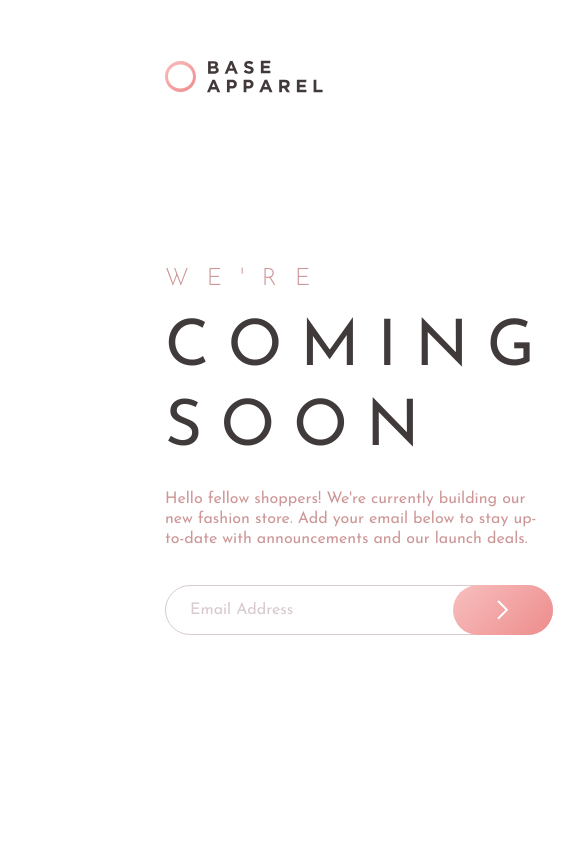
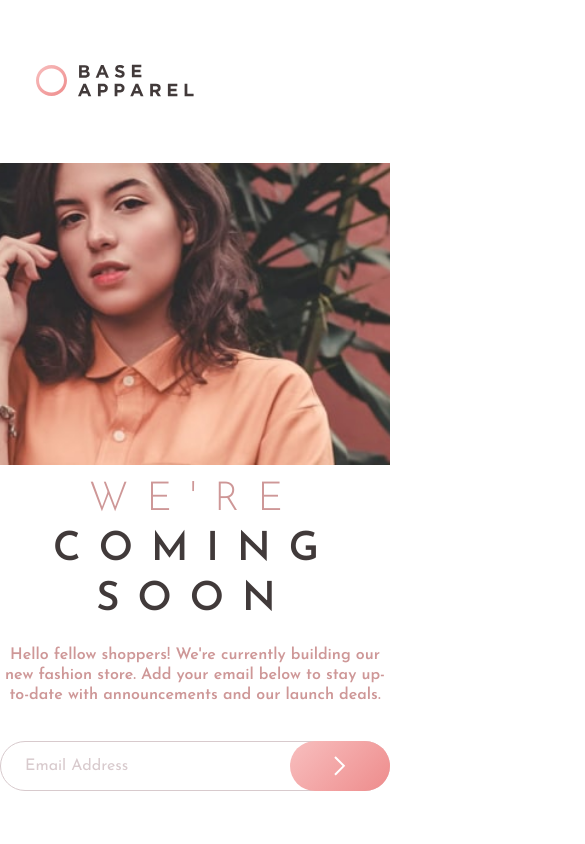
Before and after one commit to educamargob/frontend-mentor, a plain HTML site: page newbie/base-apparel-coming-soon-master/index.html in a window 390 px wide. Shown: the top 844 px of the page, 585 px wide, since content can reach past the window. Drawn offline with Linux system fonts and the light colour scheme.

Commit message:
Javascript

```diff
--- a/newbie/base-apparel-coming-soon-master/css/global/global.css
+++ b/newbie/base-apparel-coming-soon-master/css/global/global.css
@@ -2,13 +2,9 @@ body {
   margin: 0px;
   font-family: "Josefin Sans", sans-serif;
   color: var(--c-3);
-  background: var(--c-0);
-}
-
-main {
+  display: grid;
+  grid-template-columns: 1fr auto ;
   height: 100vh;
-  display: grid;
-  grid-template-columns: 1fr auto;
 }
 
 h1,
@@ -38,3 +34,17 @@ img {
   height: auto;
   display: block;
 }
+
+header {
+  margin-top: 64px;
+  margin-left: 36px;
+  height: 36px;
+}
+
+
+@media (max-width: 1000px){
+  body {
+    grid-template-columns: 1fr;
+    gap: 10px;
+  }
+}
--- a/newbie/base-apparel-coming-soon-master/css/utilities/components.css
+++ b/newbie/base-apparel-coming-soon-master/css/utilities/components.css
@@ -1,3 +1,7 @@
+.container {
+  padding: 0 165px;
+  max-width: 450px;
+}
 .button {
   width: 100%;
   background: var(--c-3);
@@ -13,3 +17,10 @@
   background: var(--gradient-1);
   cursor: pointer;
 }
+
+@media (max-width: 1000px){
+  .container {
+    padding: 0;
+    max-width: 450px;
+  }
+}
--- a/newbie/base-apparel-coming-soon-master/css/utilities/form.css
+++ b/newbie/base-apparel-coming-soon-master/css/utilities/form.css
@@ -40,6 +40,10 @@
   margin-left: auto;
   margin-right: auto;
 }
+.form-errors {
+  display: none;
+  margin: 10px 25px;
+}
 
 @media (max-width: 600px) {
   .form {
--- a/newbie/base-apparel-coming-soon-master/css/utilities/typography.css
+++ b/newbie/base-apparel-coming-soon-master/css/utilities/typography.css
@@ -5,13 +5,17 @@
 }
 
 .font-1-xl-b {
-  font: 400 4rem/1.25 "Josefin Sans", sans-serif;
+  font: 600 4rem/1.25 "Josefin Sans", sans-serif;
   letter-spacing: 1.125rem;
   text-transform: uppercase;
 }
 
 .font-1-s-b {
-  font: 400 1rem/1.25 "Josefin Sans", sans-serif;
+  font: 600 1rem/1.25 "Josefin Sans", sans-serif;
+}
+
+.font-1-s {
+  font: 400 0.8rem/1 "Josefin Sans", sans-serif;
 }
 
 @media (max-width: 1200px) {
@@ -25,11 +29,10 @@
   }
 }
 @media (max-width: 800px) {
-  .font-1-xxl {
-    font-size: 2rem;
+  .font-1-xl-b {
+    font-size: 2.5rem;
   }
-  .font-1-xl,
-  .font-2-xl {
-    font-size: 1.5rem;
+  .font-1-xl {
+    font-size: 2.5rem;
   }
 }
--- a/newbie/base-apparel-coming-soon-master/css/welcome/welcome.css
+++ b/newbie/base-apparel-coming-soon-master/css/welcome/welcome.css
@@ -1,12 +1,3 @@
-.welcome {
-  padding: 60px 165px;
-  max-width: 450px;
-}
-
-.welcome .logo {
-  margin-bottom: 136px;
-}
-
 .welcome-title {
   margin-bottom: 20px;
 }
@@ -17,4 +8,20 @@
 
 .big-image img {
   height: 100%;
+  object-fit: cover;
 }
+.big-image {
+  grid-column: 2;
+  grid-row: 1 / 3;
+}
+
+
+@media (max-width: 1000px){
+  .big-image {
+    grid-row: 2;
+    grid-column: 1/2;
+  }
+  section {
+    text-align: center;
+  }
+}
--- a/newbie/base-apparel-coming-soon-master/index.html
+++ b/newbie/base-apparel-coming-soon-master/index.html
@@ -20,11 +20,15 @@
 </head>
 
 <body>
-  <main>
-    <section class="welcome">
-      <div class="logo">
-        <img src="./images/logo.svg" alt="Website Logo">
-      </div>
+  <header class="logo container">
+    <img src="./images/logo.svg" alt="Website Logo">
+  </header>
+  <picture class="big-image">
+    <source media="(max-width:1000px)" srcset="./images/hero-mobile.jpg">
+    <img src="./images/hero-desktop.jpg" alt="Woman in orange">
+  </picture>
+  <main class="welcome container">
+    <section>
       <h1 class="welcome-title font-1-xl-b c-p3">
         <span class="font-1-xl c-p2">We're</span>
         coming
@@ -41,11 +45,9 @@
         <input class="error" type="email" id="email" name="email" placeholder="Email Address">
         <button><img src="./images/icon-arrow.svg" alt=""></button>
       </form>
+      <span class="form-errors font-1-s c-p1">Please provide a valid email</span>
     </section>
-    <div class="big-image">
-      <img src="./images/hero-desktop.jpg" alt="Woman in orange">
-    </div>
   </main>
+  <script src="./js/validate.js"></script>
 </body>
-
 </html>
--- /dev/null
+++ b/newbie/base-apparel-coming-soon-master/js/validate.js
@@ -0,0 +1,19 @@
+//Verify if the email is valid
+
+const email = document.querySelector("#email");
+const error = document.querySelector('.form-errors');
+
+function eventFocusOut(event) {
+    const email = event.currentTarget;
+    const value = email.value;
+    let pattern = /[a-z]@[a-z]/i;
+    if(!pattern.test(value)){
+        email.style.borderColor = 'var(--c-p1)';
+        error.style.display = 'block';
+    } else {
+        email.style.borderColor = 'hsl(348, 16%, 82%)';
+        error.style.display = 'none';
+    }
+}
+
+email.addEventListener('focusout', eventFocusOut);
```
Lines whose indentation alone changed are shown as unchanged.
